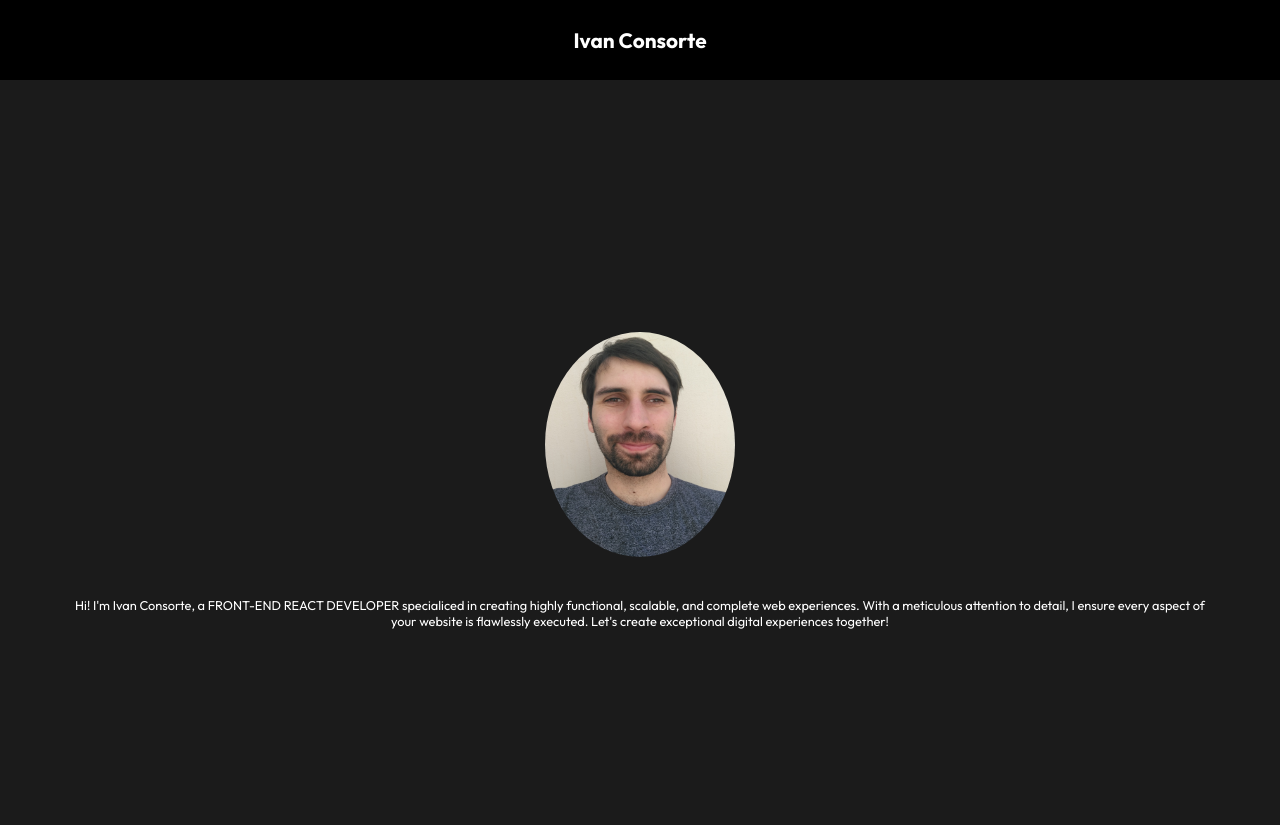
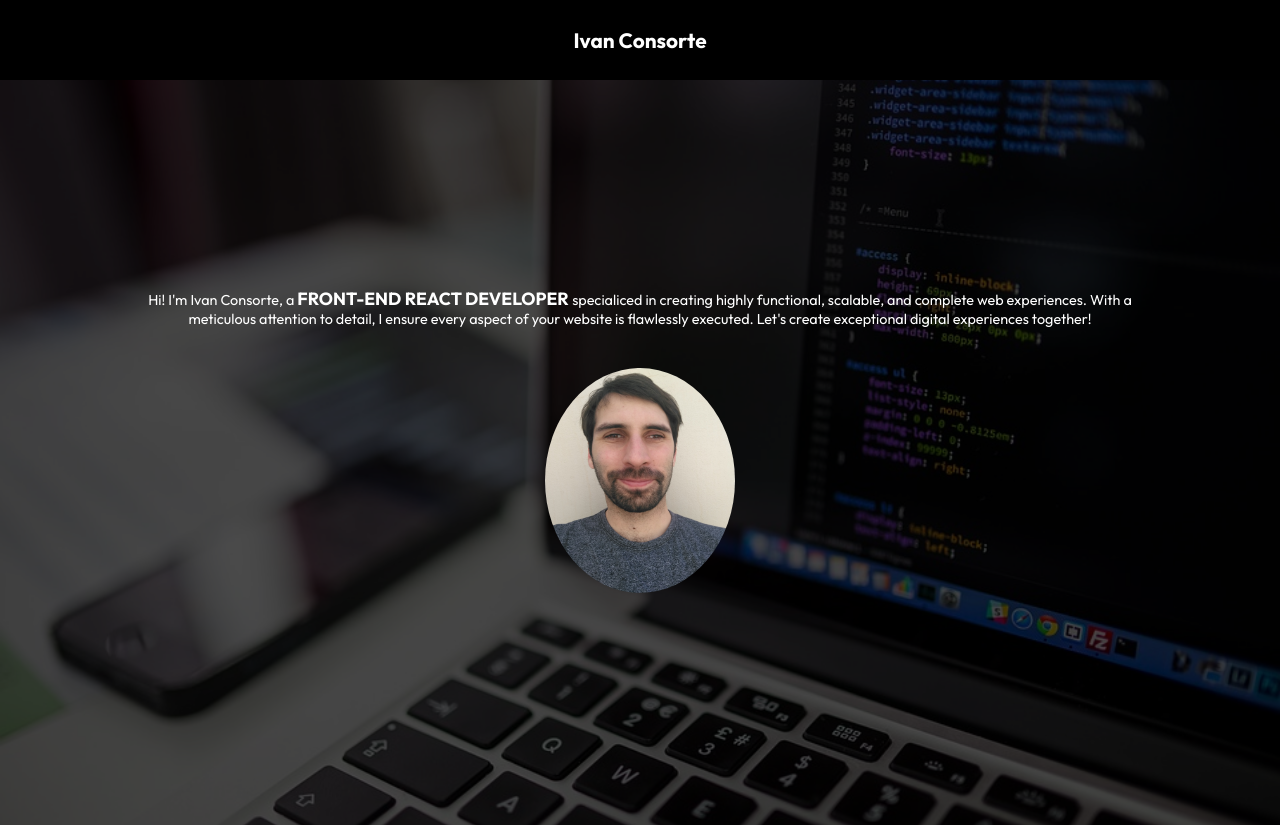
Before and after one commit to IvanConsorteWork/Portfolio, a React (Vite) app: page / in a window 1280 px wide. Shown: the top 825 px of the page. Built offline with nearby package versions, Linux system fonts and the light colour scheme.

Commit message:
adding old hero

```diff
--- a/src/components/Hero.css
+++ b/src/components/Hero.css
@@ -1,33 +1,73 @@
-#hero {
-  display: flex;
-  flex-direction: column;
-  align-items: center;
-  justify-content: center;
-  height: 100vh;
-  width: 100vw;
-  gap: 5vh;
+#home-hero {
+	height: 100vh;
+	width: 100vw;
 }
 
-#hero-text {
-  font-size: .8rem;
-  text-align: center;
-  width: 90%;
+#home-mask {
+	width: 100%;
+	height: 100%;
+	position: relative
 }
 
-#hero-text > span {
-  font-size: 1.1rem;
-  font-weight: bolder;
+#home-mask > img {
+	width: 100%;
+	height: 100%;
+	background-size: cover;
+	background-position: center;
+	object-fit: cover
 }
 
-#hero-img {
-  display: flex;
-  justify-content: center;
-  align-items: center;
-  width: 90%;
+#home-mask::after {
+	content: "";
+	width: 100%;
+	height: 100%;
+	position: absolute;
+	top: 0;
+	left: 0;
+	background-color: #000;
+	opacity: 0.7
 }
 
-#hero-img > img {
-  height: 225px;
+#home-content {
+	position: absolute;
+	transform: translate(-50%, -50%);
+	top: 50%;
+	left: 50%;
+	height: 120vh;
+	width: 80vw;
+	display: flex;
+	flex-direction: column;
+	justify-content: center;
+	align-items: center;
+	gap: 5vh;
+	padding-top: 10vh;
+}
+
+#home-img-container {
+	display: flex;
+	align-items: center;
+	text-align: center;
+}
+
+#home-img-container > img {
+	height: 225px;
 	width: 190px;
 	border-radius: 50%;
 }
+
+#home-text-container {
+	display: flex;
+	flex-direction: column;
+	justify-content: center;
+	align-items: center;
+  text-align: center;
+}
+
+#home-text-container > p {
+	font-size: .9rem;
+}
+
+#home-text-container > p > span{
+	font-size: 1.1rem;
+  font-weight: bolder;
+}
--- a/src/components/Hero.jsx
+++ b/src/components/Hero.jsx
@@ -1,15 +1,23 @@
-import './Hero.css'
+import React from 'react';
+import introImg from "../assets/intro-bg.jpg";
 import ProfilePicture from '../assets/FOTOPERFILLINKEDIN.jpg'
 
-export default function Hero () {
+import './Hero.css';
+
+export default function Hero() {
   return (
-    <div id="hero">
-      <div id='hero-img'>
-        <img src={ProfilePicture} alt='profile-picture' loading='lazy'/>
+    <div id='home-hero'>
+      <div id='home-mask'>
+          <img src={introImg} alt="background"/>
       </div>
-      <div id='hero-text'>
-        <p>Hi! I'm Ivan Consorte, a <span>FRONT-END REACT DEVELOPER</span> specialiced in creating highly functional, scalable, and complete web experiences. With a meticulous attention to detail, I ensure every aspect of your website is flawlessly executed. Let's create exceptional digital experiences together!</p>
+      <div id="home-content">
+        <div id='home-text-container'>
+          <p>Hi! I'm Ivan Consorte, a <span>FRONT-END REACT DEVELOPER </span>specialiced in creating highly functional, scalable, and complete web experiences. With a meticulous attention to detail, I ensure every aspect of your website is flawlessly executed. Let's create exceptional digital experiences together!</p>
+        </div>
+        <div id='home-img-container'>
+          <img src={ProfilePicture} alt='profile-picture' loading='lazy'/>
+        </div>
       </div>
-  </div>
+    </div>
   )
 }
```
